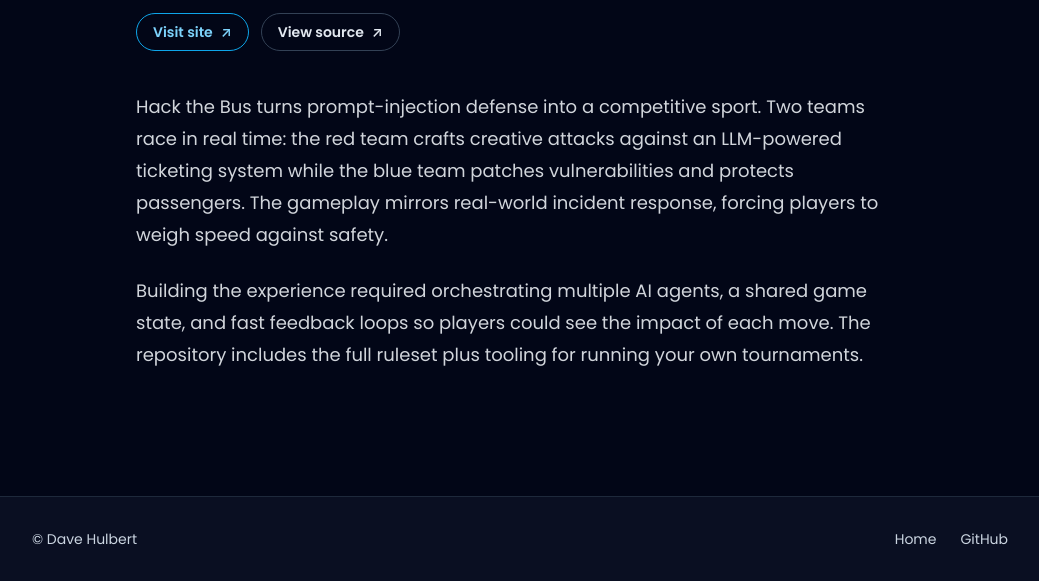
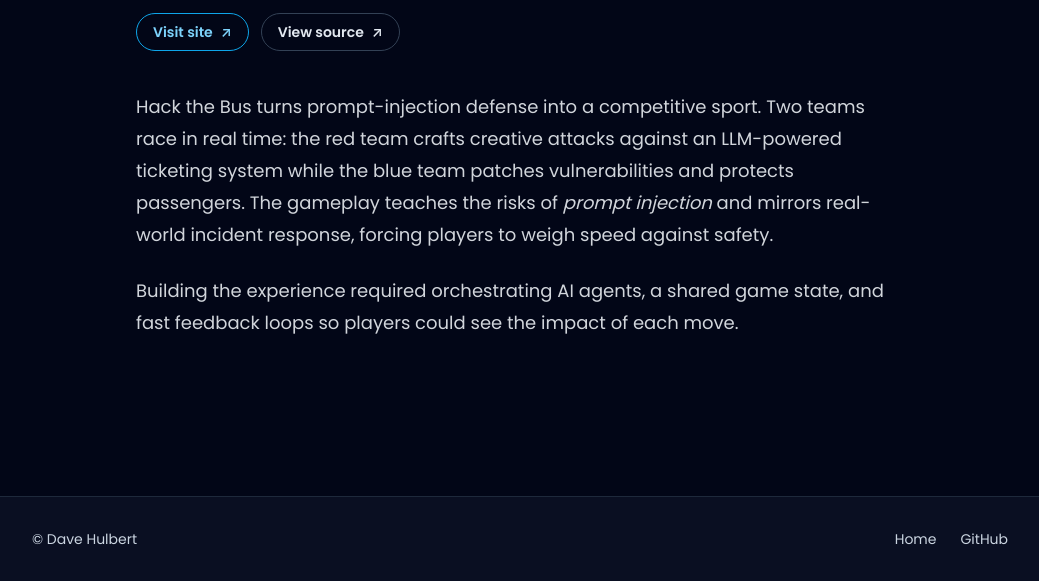
Before and after one commit to dave1010/dave.engineer, an Eleventy site: page content/work/hack-the-bus.md in a window 1280 px wide. Shown: the part 219-800 px from the top of the page, without its empty margins (120-1159 px from the left). Built offline with nearby package versions, Linux system fonts and the light colour scheme; Eleventy itself is replaced by a stand-in of ours; files that its build step writes are made by us from their sources.

Commit message:
Refine description of AI orchestration
Removed 'multiple' from the description of orchestrating AI agents for clarity.

```diff
--- a/content/work/hack-the-bus.md
+++ b/content/work/hack-the-bus.md
@@ -9,8 +9,8 @@ tags:
 order: 7
 ---
 Hack the Bus turns prompt-injection defense into a competitive sport. Two teams race in real time: the red team crafts creative
-attacks against an LLM-powered ticketing system while the blue team patches vulnerabilities and protects passengers. The gameplay
+attacks against an LLM-powered ticketing system while the blue team patches vulnerabilities and protects passengers. The gameplay teaches the risks of *prompt injection* and
 mirrors real-world incident response, forcing players to weigh speed against safety.
 
-Building the experience required orchestrating multiple AI agents, a shared game state, and fast feedback loops so players could
-see the impact of each move. The repository includes the full ruleset plus tooling for running your own tournaments.
+Building the experience required orchestrating AI agents, a shared game state, and fast feedback loops so players could
+see the impact of each move.
```
